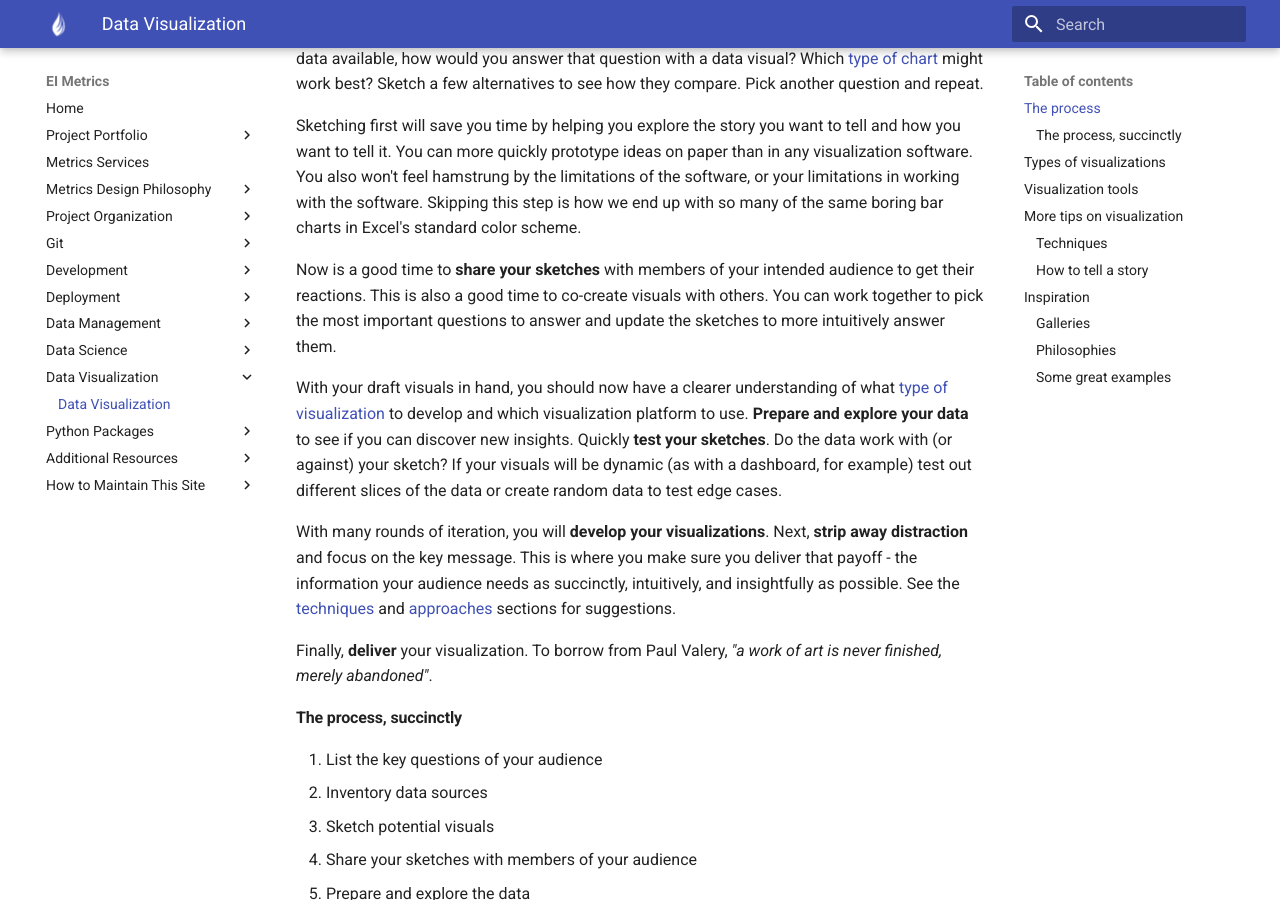
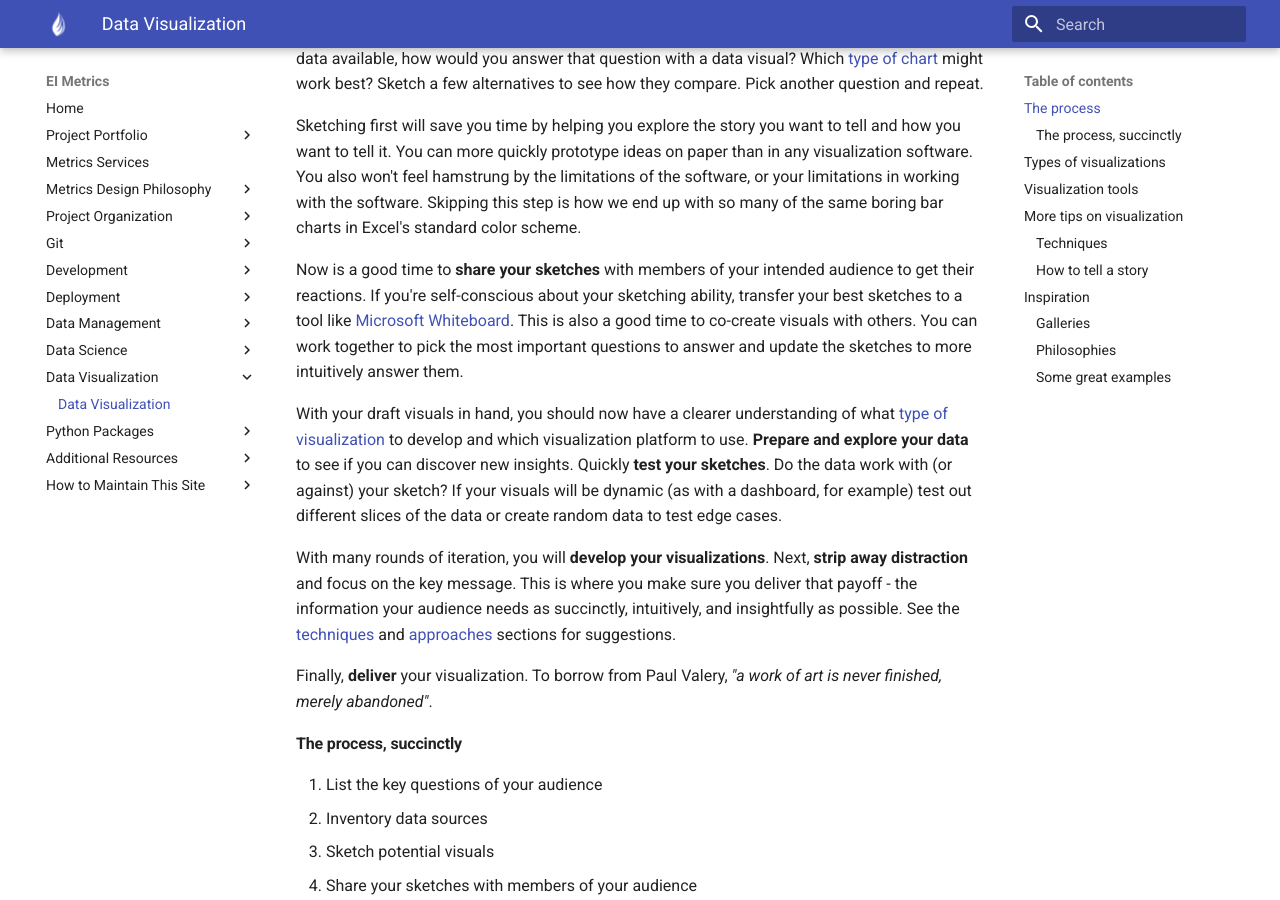
Before and after one commit to eriktuck/ei-dev, an MkDocs documentation site: the page built from docs/data-visualization/data-visualization.md, in a window 1280 px wide and 900 px high, scrolled down 935 px. Built offline with MkDocs 1.6.1 and Material for MkDocs 9.7.7, drawn with Linux system fonts in a browser that asks for light colours.

Commit message:
add ms whiteboard recommendation

```diff
--- a/docs/data-visualization/data-visualization.md
+++ b/docs/data-visualization/data-visualization.md
@@ -21,7 +21,7 @@ Pick a question from your list that is the most interesting to you. Given your u
 
 Sketching first will save you time by helping you explore the story you want to tell and how you want to tell it. You can more quickly prototype ideas on paper than in any visualization software. You also won't feel hamstrung by the limitations of the software, or your limitations in working with the software. Skipping this step is how we end up with so many of the same boring bar charts in Excel's standard color scheme.
 
-Now is a good time to **share your sketches** with members of your intended audience to get their reactions. This is also a good time to co-create visuals with others. You can work together to pick the most important questions to answer and update the sketches to more intuitively answer them.
+Now is a good time to **share your sketches** with members of your intended audience to get their reactions. If you're self-conscious about your sketching ability, transfer your best sketches to a tool like [Microsoft Whiteboard](https://products.office.com/en-us/microsoft-whiteboard/digital-whiteboard-app). This is also a good time to co-create visuals with others. You can work together to pick the most important questions to answer and update the sketches to more intuitively answer them.
 
 With your draft visuals in hand, you should now have a clearer understanding of what [type of visualization](#types-of-visualizations) to develop and which visualization platform to use. **Prepare and explore your data** to see if you can discover new insights. Quickly **test your sketches**. Do the data work with (or against) your sketch? If your visuals will be dynamic (as with a dashboard, for example) test out different slices of the data or create random data to test edge cases.
 
```
